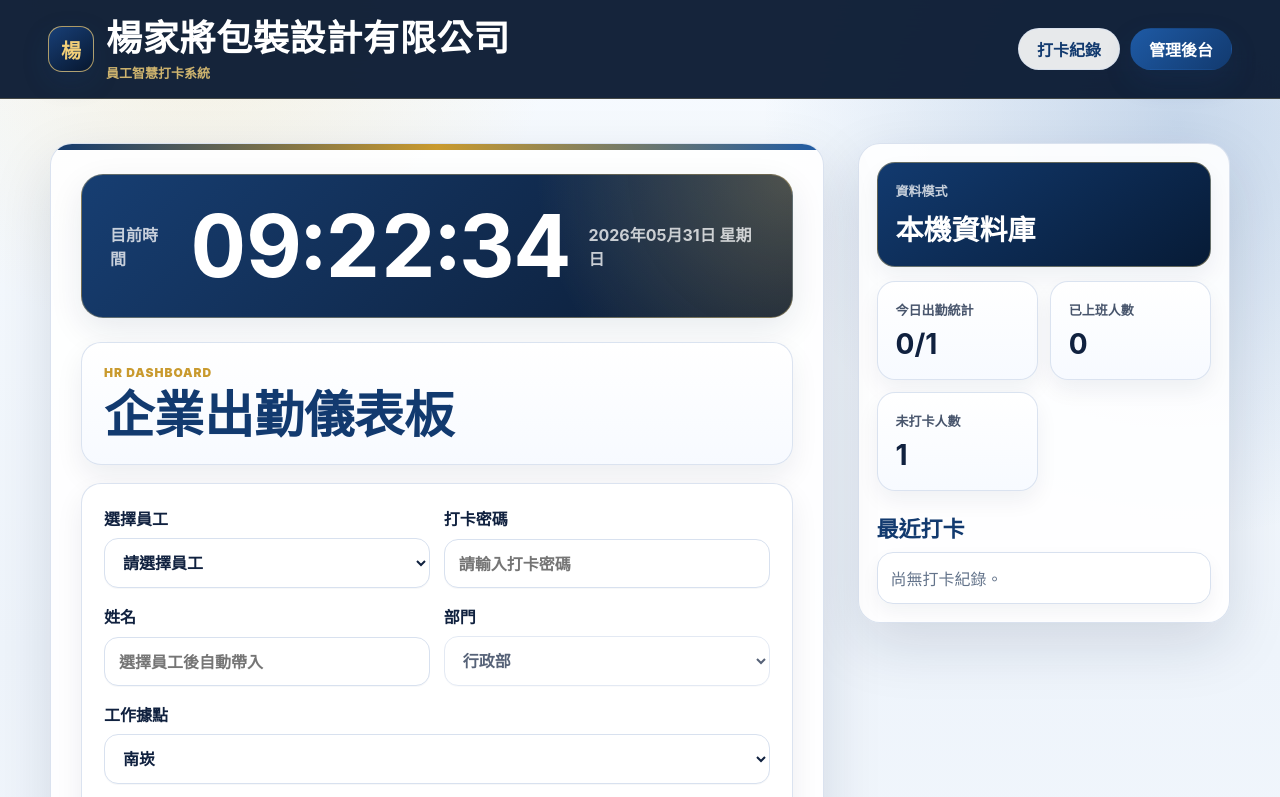
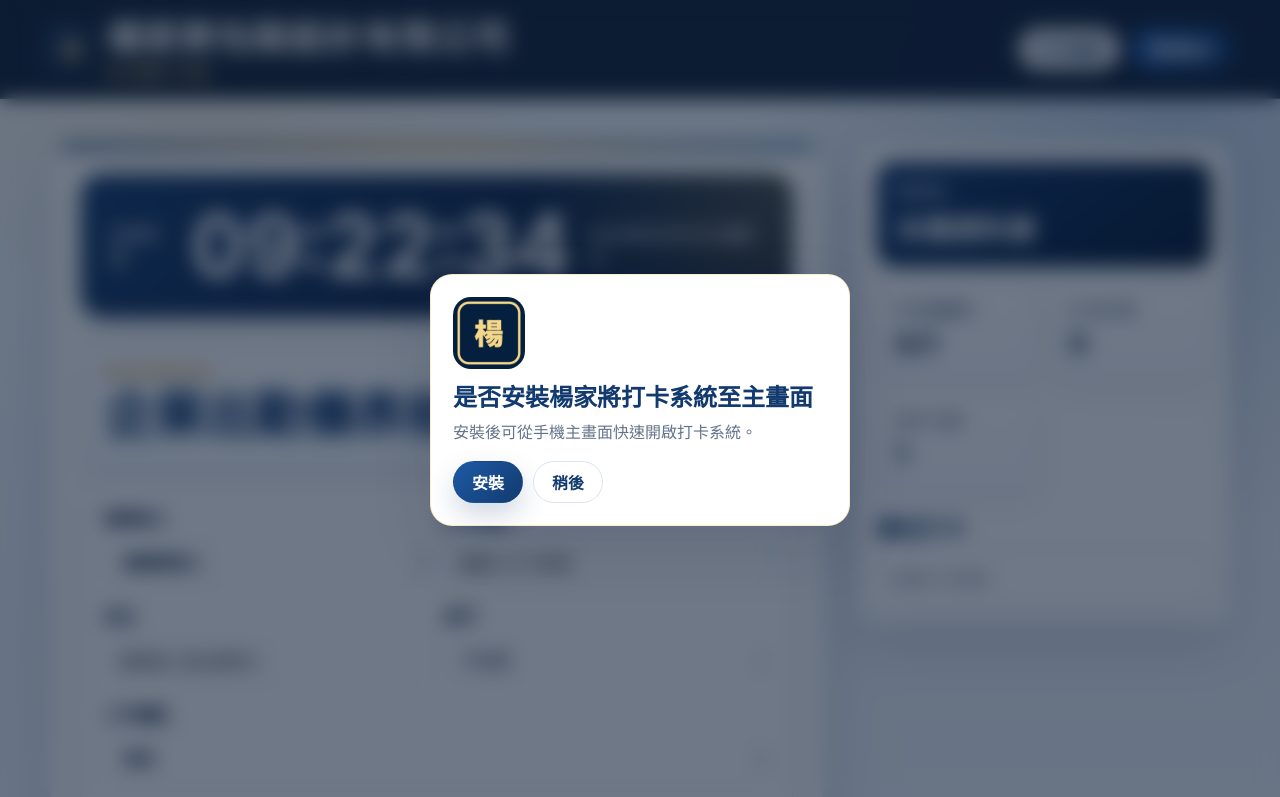
Before and after one commit to b0918800999-svg/yangjiajiang-attendance-system, a website: page index.html in a window 1280 px wide. Shown: the top 797 px of the page. Drawn offline with Linux system fonts and the light colour scheme.

Commit message:
新增首次安裝提示

```diff
--- a/app.js
+++ b/app.js
@@ -59,11 +59,15 @@ const departmentFilter = document.querySelector("#departmentFilter");
 const actionFilter = document.querySelector("#actionFilter");
 const monthlyReportMonth = document.querySelector("#monthlyReportMonth");
 const toast = document.querySelector("#toast");
+const installPrompt = document.querySelector("#installPrompt");
+const installAppButton = document.querySelector("#installAppButton");
+const dismissInstallButton = document.querySelector("#dismissInstallButton");
 
 let cachedRecords = [];
 let cachedEmployees = [];
 let submitterAction = "clock_in";
 let isAdminLoggedIn = false;
+let deferredInstallPrompt = null;
 
 function loadJson(key) {
   try {
@@ -358,6 +362,32 @@ function showToast(message) {
   toast.textContent = message;
   toast.classList.add("show");
   window.setTimeout(() => toast.classList.remove("show"), 2400);
+}
+
+function shouldShowInstallPrompt() {
+  return !localStorage.getItem("yang-install-prompt-seen") && !window.matchMedia("(display-mode: standalone)").matches;
+}
+
+function showInstallPrompt() {
+  if (shouldShowInstallPrompt()) {
+    installPrompt.classList.remove("hidden");
+  }
+}
+
+function closeInstallPrompt() {
+  localStorage.setItem("yang-install-prompt-seen", "1");
+  installPrompt.classList.add("hidden");
+}
+
+async function installApp() {
+  if (deferredInstallPrompt) {
+    deferredInstallPrompt.prompt();
+    await deferredInstallPrompt.userChoice;
+    deferredInstallPrompt = null;
+  } else {
+    showToast("請使用瀏覽器選單加入主畫面");
+  }
+  closeInstallPrompt();
 }
 
 function requireAdmin() {
@@ -1100,6 +1130,13 @@ document.querySelector("#clearButton").addEventListener("click", () => {
   showToast("打卡紀錄已清空");
 });
 
+window.addEventListener("beforeinstallprompt", (event) => {
+  event.preventDefault();
+  deferredInstallPrompt = event;
+});
+installAppButton.addEventListener("click", installApp);
+dismissInstallButton.addEventListener("click", closeInstallPrompt);
+
 function init() {
   cachedEmployees = loadEmployees();
   cachedRecords = recalculateRecordStatuses(loadJson(RECORDS_STORAGE_KEY));
@@ -1108,6 +1145,7 @@ function init() {
   renderClock();
   window.setInterval(renderClock, 1000);
   renderAdmin();
+  showInstallPrompt();
 }
 
 init();
--- a/index.html
+++ b/index.html
@@ -347,6 +347,20 @@
       </section>
     </main>
 
+    <div class="install-prompt hidden" id="installPrompt" role="dialog" aria-modal="true" aria-labelledby="installPromptTitle">
+      <div class="install-card">
+        <img src="apple-touch-icon.png" alt="楊家將 Logo" />
+        <div>
+          <h2 id="installPromptTitle">是否安裝楊家將打卡系統至主畫面</h2>
+          <p>安裝後可從手機主畫面快速開啟打卡系統。</p>
+        </div>
+        <div class="toolbar-actions">
+          <button class="solid-button" id="installAppButton" type="button">安裝</button>
+          <button class="ghost-button" id="dismissInstallButton" type="button">稍後</button>
+        </div>
+      </div>
+    </div>
+
     <div class="toast" id="toast" role="status" aria-live="polite"></div>
 
     <script src="app.js"></script>
--- a/styles.css
+++ b/styles.css
@@ -647,6 +647,49 @@ small {
   opacity: 1;
 }
 
+.install-prompt {
+  position: fixed;
+  inset: 0;
+  z-index: 30;
+  display: grid;
+  place-items: center;
+  padding: 18px;
+  background: rgba(7, 23, 47, 0.58);
+  backdrop-filter: blur(10px);
+}
+
+.install-prompt.hidden {
+  display: none;
+}
+
+.install-card {
+  display: grid;
+  width: min(420px, 100%);
+  gap: 16px;
+  padding: 22px;
+  border: 1px solid rgba(242, 207, 120, 0.38);
+  border-radius: 22px;
+  background: #fff;
+  box-shadow: var(--shadow);
+}
+
+.install-card img {
+  width: 72px;
+  height: 72px;
+  border-radius: 18px;
+}
+
+.install-card h2 {
+  margin-bottom: 8px;
+  font-size: 24px;
+}
+
+.install-card p {
+  margin-bottom: 0;
+  color: var(--muted);
+  line-height: 1.6;
+}
+
 @media (max-width: 980px) {
   .workspace {
     grid-template-columns: 1fr;
```
